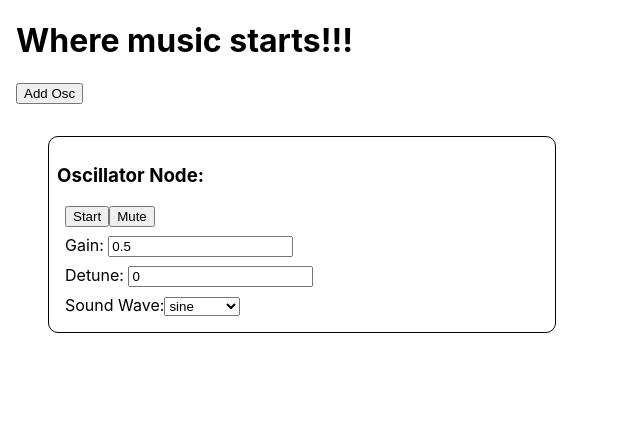
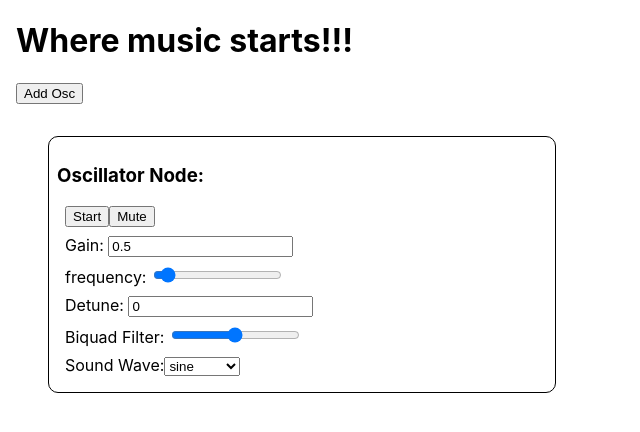
Before and after one commit to jacob-oreilly/softsono, a React (Vite) app: page / in a window 1280 px wide. Both pictures are taken after a click on the button "Add Osc". Shown: the top 432 px of the page, without its empty margins (0-640 px from the left). Built offline with nearby package versions, Linux system fonts and the light colour scheme.

Commit message:
added in frequency slider. Started adding in new filters.

```diff
--- a/src/App.tsx
+++ b/src/App.tsx
@@ -5,7 +5,10 @@ import MusicThing from './components/MusicThing';
 type Oscillator = {
   audioCtx: AudioContext,
   gainNode: GainNode,
-  osc: OscillatorNode
+  osc: OscillatorNode,
+  biquadFilter: BiquadFilterNode,
+  convolver: ConvolverNode,
+  distortion: WaveShaperNode
 }
 
 function App() {
@@ -16,13 +19,22 @@ function App() {
     const audCtx = new AudioContext();
     const gain = audCtx.createGain();
     const oscil = audCtx.createOscillator();
+    const biquadFilter = audCtx.createBiquadFilter();
+    const convolver = audCtx.createConvolver();
+    const distortion = audCtx.createWaveShaper();
     const oscillator: Oscillator = {
       audioCtx: audCtx,
       gainNode: gain,
-      osc: oscil
+      osc: oscil,
+      biquadFilter: biquadFilter,
+      convolver: convolver,
+      distortion: distortion
     };
 
     oscillator.osc.connect(oscillator.gainNode);
+    oscillator.gainNode.connect(oscillator.biquadFilter);
+    oscillator.gainNode.connect(oscillator.convolver);
+    oscillator.gainNode.connect(oscillator.distortion);
     oscillator.gainNode.connect(oscillator.audioCtx.destination);
     oscillator.osc.start();
     audCtx.suspend();
@@ -41,7 +53,16 @@ function App() {
         </div>
         <div className='instruments-container'>
           {oscList?.map((osc, index) => (
-            <div key={`osc_${index}`}><MusicThing audioCtx={osc.audioCtx} gainNode={osc.gainNode} oscOne={osc.osc}/></div>
+            <div key={`osc_${index}`}>
+              <MusicThing
+                audioCtx={osc.audioCtx}
+                gainNode={osc.gainNode}
+                oscOne={osc.osc}
+                biquadFilterNode={osc.biquadFilter}
+                convolverNode={osc.convolver}
+                distortionNode={osc.distortion}
+                 />
+            </div>
           ))}
         </div>
       </div>
--- a/src/components/MusicThing.tsx
+++ b/src/components/MusicThing.tsx
@@ -3,13 +3,17 @@ import './MusicThing.css';
 
 
 
-export default function MusicThing({ audioCtx, gainNode, oscOne }: { audioCtx: AudioContext, gainNode: GainNode, oscOne: OscillatorNode }) {
+export default function MusicThing({ audioCtx, gainNode, oscOne, biquadFilterNode, convolverNode, distortionNode }: { audioCtx: AudioContext, gainNode: GainNode, oscOne: OscillatorNode, biquadFilterNode: BiquadFilterNode, convolverNode: ConvolverNode, distortionNode: WaveShaperNode  }) {
     // const AudioContext = window.AudioContext;
     const [gain, setGain] = useState(0.5);
     const [soundWave, setSoundWave] = useState<OscillatorType>("sine");
     const [detune, setDetune] = useState(0.0);
     const [mute, setMute] = useState(false);
     const [startOscBtnValue, setStartOscBtnValue] = useState("Start");
+    const [frequency, setFrequency] = useState(440.0);
+    const [biquadFilter, setBiquadFilter] = useState();
+    const [convolver, setConvolver] = useState();
+    const [distortion, setDistortion] = useState();
 
     // let mute = false;
     function startStopOscillator() {
@@ -37,10 +41,17 @@ export default function MusicThing({ audioCtx, gainNode, oscOne }: { audioCtx: A
         console.log(gain);
     }
 
+    function handleFrequencyInput(e: any) {
+        setFrequency(e.target.value);
+    }
+
     function muteOsc(e: any) {
         setMute(!mute);
     }
 
+    function handleBiquadFilterInput(e: any) {
+        setBiquadFilter(e.target.value);
+    }
     useEffect(() => {
         if (mute) {
             gainNode.gain.setValueAtTime(0, audioCtx.currentTime);
@@ -50,6 +61,7 @@ export default function MusicThing({ audioCtx, gainNode, oscOne }: { audioCtx: A
         }
         oscOne.type = soundWave;
         oscOne.detune.setValueAtTime(detune, audioCtx.currentTime);
+        oscOne.frequency.setValueAtTime(frequency, audioCtx.currentTime);
     })
     return (
         <div className="instrument-container">
@@ -60,7 +72,9 @@ export default function MusicThing({ audioCtx, gainNode, oscOne }: { audioCtx: A
                     <button className="mute" id="muteButton" onClick={muteOsc}>Mute</button>
                 </div>
                 <div className="param">Gain: <input value={gain} onChange={handleGainInput} type="number" name="gain" id="gainInput" /></div>
+                <div className="param">frequency: <input value={frequency} onChange={handleFrequencyInput} type="range" min="0" max="7050" name="frequency" id="frequencyInput" /></div>
                 <div className="param">Detune: <input value={detune} onChange={handleDetuneInput} type="number" name="detune" id="detuneInput" /></div>
+                <div className="param">Biquad Filter: <input value={biquadFilter} onChange={handleBiquadFilterInput} type="range" min="0" max="7050" name="frequency" id="frequencyInput" /></div>
                 <div className="param">
                     Sound Wave:
                     <select value={soundWave} onChange={handleWaveSelection}>
```
